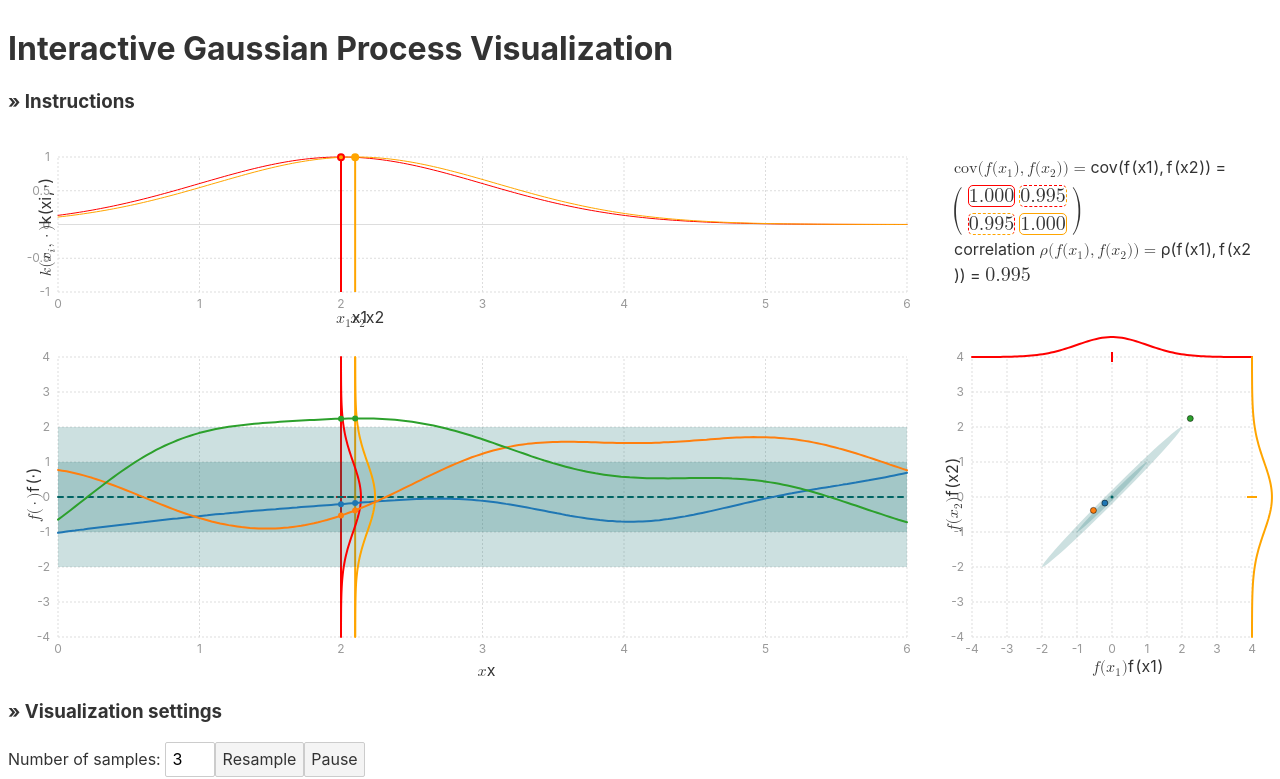
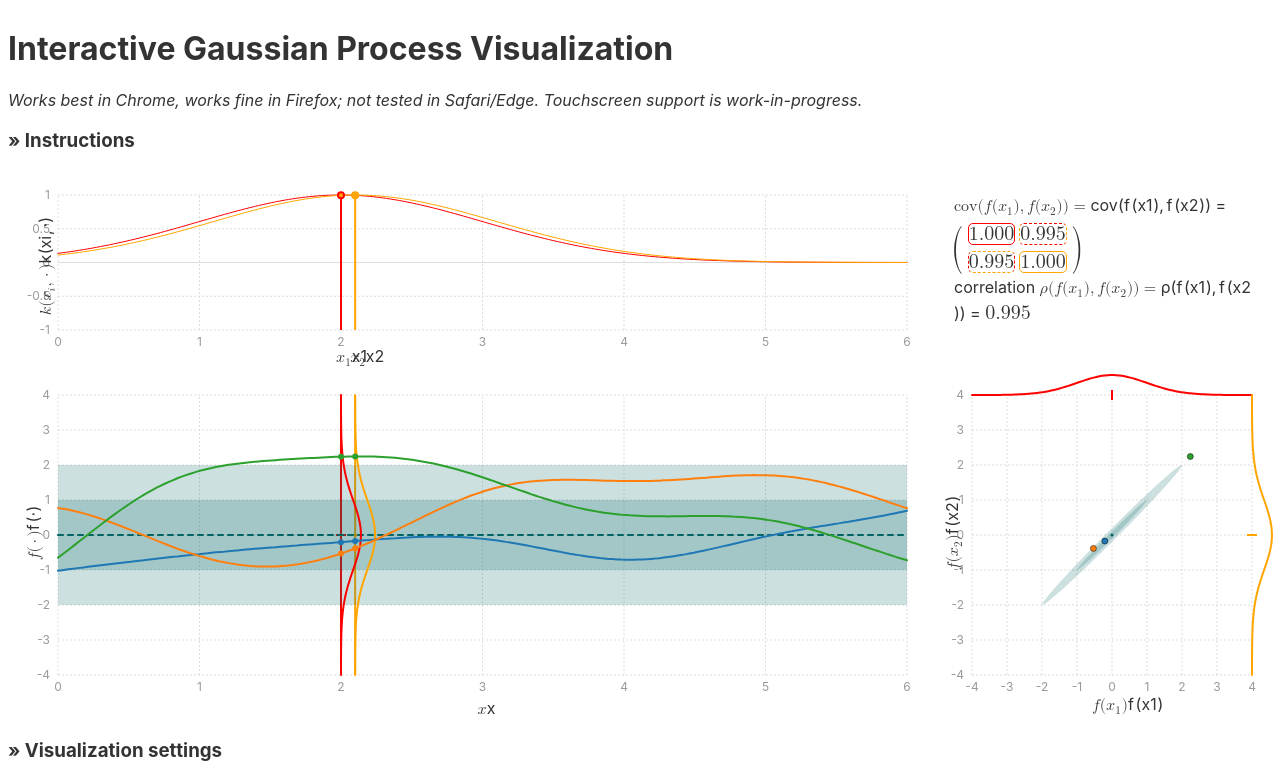
Before and after one commit to st--/interactive-gp-visualization, a Svelte app: page / in a window 1280 px wide. Shown: the top 779 px of the page. Built offline with nearby package versions, Linux system fonts and the light colour scheme.

Commit message:
update instructions

```diff
--- a/src/App.svelte
+++ b/src/App.svelte
@@ -146,6 +146,12 @@ Future thoughts:
 
 <div>
   <h1 class="post-title">Interactive Gaussian Process Visualization</h1>
+  <p>
+    <em
+      >Works best in Chrome, works fine in Firefox; not tested in Safari/Edge.
+      Touchscreen support is work-in-progress.</em
+    >
+  </p>
 
   <CollapsibleCard open={false}>
     <h3 slot="header">&#187; Instructions</h3>
@@ -171,7 +177,7 @@ Future thoughts:
         observations on which to condition the Gaussian process by
         <strong>clicking</strong>
         anywhere in the plot; these observations are drawn as black circles &#9899;.
-        To remove an observation again, click on it.
+        To remove an observation, click on it again.
         <small
           ><em>Note:</em> Two observations too close to each other can lead to numerical
           issues and long compute times. If the app seems to hang, reload the page
@@ -181,15 +187,27 @@ Future thoughts:
       <div class="text-explanation" style="grid-area: kernel;">
         <em>Top left:</em>
         Visualises a slice through the covariance function or kernel <Katex
-          math="k(x_1, \cdot)"
-        /> as a function of the second argument. You can change the location of <Katex
+          math="k(x_i, \cdot)"
+        /> as a function of the second argument, for <Katex math="x_i=x_1" />
+        (<span style="color: red;">red</span>) and <Katex math="x_i=x_2" /> (<span
+          style="color: orange;">orange</span
+        >). Circles highlight the values of <Katex math="k(x_1, x_1)" />, <Katex
+          math="k(x_1, x_2) = k(x_2, x_1)"
+        />, and <Katex math="k(x_2, x_2)" />. You can change the location of <Katex
           math="x_1"
         /> and <Katex math="x_2" /> by <strong>moving the mouse</strong> with or
         without holding the
         <strong>Shift key</strong>.
       </div>
+      <div class="text-explanation" style="grid-area: covmat">
+        <em>Top right:</em> Displays the entries of the covariance matrix
+        <Katex
+          math={`\\operatorname{cov}(f(x_1), f(x_2)) = \\begin{pmatrix} k(x_1, x_1) & k(x_1, x_2) \\\\ k(x_2, x_1) & k(x_2, x_2) \\end{pmatrix}`}
+        />, corresponding to the circles in the top-left plot, and shows the
+        correlation coefficient.
+      </div>
       <div class="text-explanation" style="grid-area: covariance;">
-        <em>Right:</em>
+        <em>Bottom right:</em>
         Visualises the covariance between <Katex math="f(x_1)" /> and <Katex
           math="f(x_2)"
         />
@@ -198,7 +216,11 @@ Future thoughts:
             >ded ar</span
           >eas</span
         >) and the samples evaluated at those points (colored circles,
-        corresponding to the colored lines in the bottom-left plot).
+        corresponding to the colored lines in the bottom-left plot) as well as
+        the marginal distributions of <Katex math="f(x_1)" />
+        (<span style="color: red;">red</span>) and
+        <Katex math="f(x_2)" />
+        (<span style="color: orange;">orange</span>).
       </div>
     </div></CollapsibleCard
   >
@@ -268,9 +290,9 @@ Future thoughts:
   .text-container {
     max-width: 1200px;
     display: grid;
-    grid-template-columns: 70% auto;
+    grid-template-columns: auto 350px;
     grid-template-areas:
-      "kernel ."
+      "kernel covmat"
       "line covariance";
   }
   .text-explanation {
```
